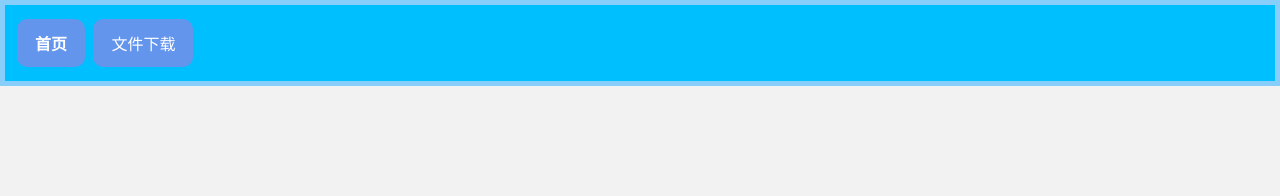
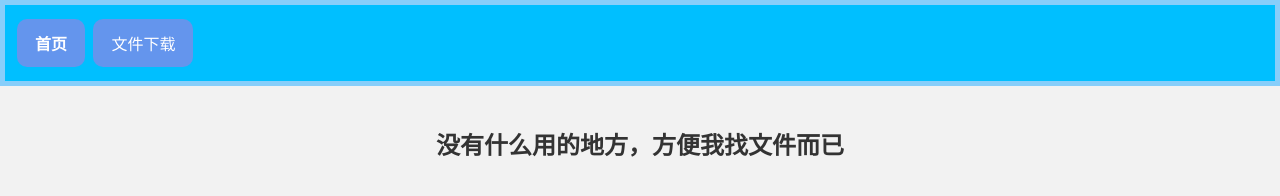
Before and after one commit to CodingOIer/file, a plain HTML site: page index.html in a window 1280 px wide. Drawn offline with Linux system fonts and the light colour scheme.

Commit message:
更新主页

```diff
--- a/index.html
+++ b/index.html
@@ -15,7 +15,9 @@
             <a href=".\file\" class="button">文件下载</a>
         </nav>
     </header>
-    <main></main>
+    <main>
+        <h2>没有什么用的地方，方便我找文件而已</h2>
+    </main>
 </body>
 
 </html>
```
